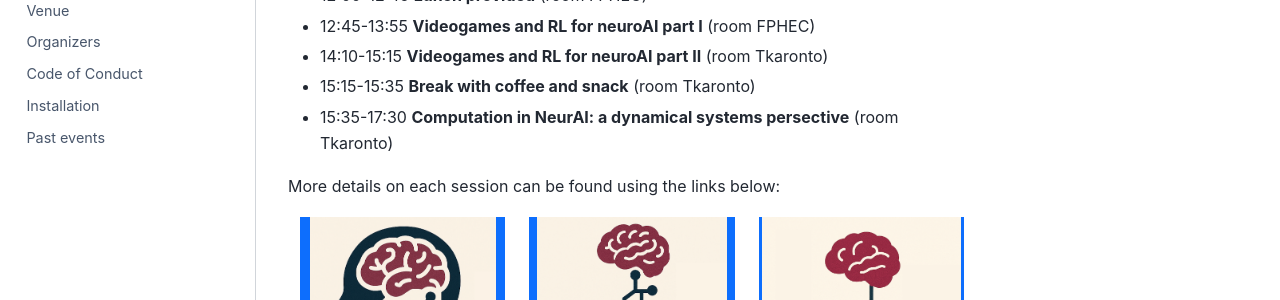
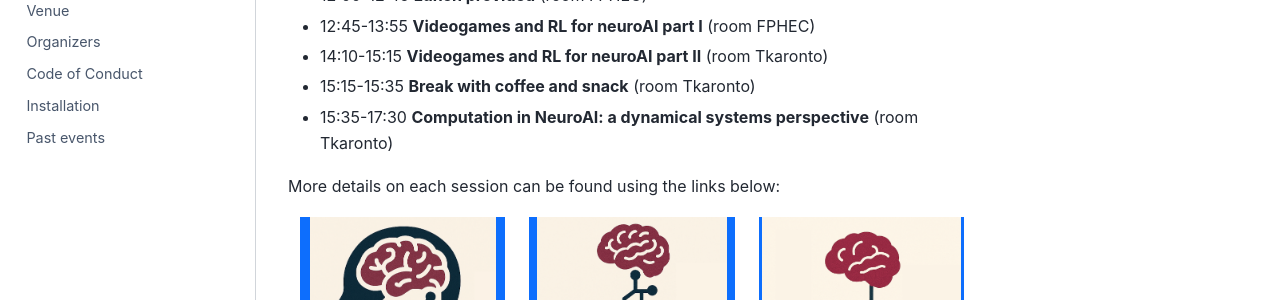
Before and after one commit to main-educational/main-educational.github.io, a Jupyter Book: the page built from content/program.md, in a window 1280 px wide and 1064 px high. Shown: the part 402-702 px from the top of the window. Built offline with Jupyter Book 1.0.4 settings and Sphinx 7.4.7 and the Sphinx Book theme 1.1.4, drawn with Linux system fonts in a browser that asks for light colours; pages that are not in the unit, such as notebooks, are missing from menus.

Commit message:
Fix typo.

```diff
--- a/content/program.md
+++ b/content/program.md
@@ -11,7 +11,7 @@ All educational sessions will run on a single track on December 11th 2025. Two d
  * 12:45-13:55 **Videogames and RL for neuroAI part I** (room FPHEC)
  * 14:10-15:15 **Videogames and RL for neuroAI part II** (room Tkaronto)
  * 15:15-15:35 **Break with coffee and snack** (room Tkaronto)
- * 15:35-17:30 **Computation in NeurAI: a dynamical systems persective** (room Tkaronto)
+ * 15:35-17:30 **Computation in NeuroAI: a dynamical systems perspective** (room Tkaronto)
 
 More details on each session can be found using the links below:
 
```
